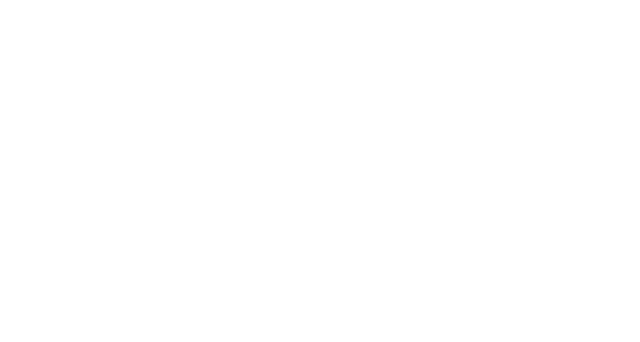
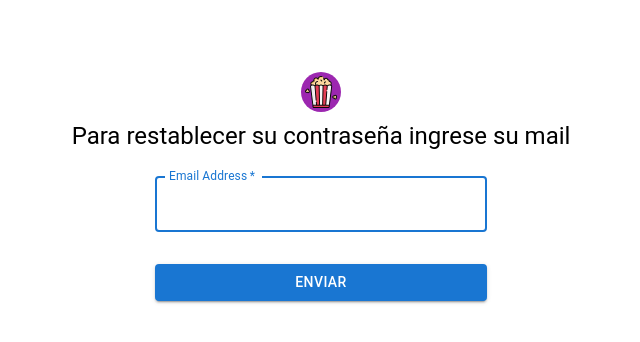
Before and after one commit to adrianRubado/movieReviews, a React (Vite) app: page /forgot-password in a window 1280 px wide. Before the commit this address had no page. Shown: the top 342 px of the page, without its empty margins (319-959 px from the left). Built offline with nearby package versions, Linux system fonts and the light colour scheme; what react-auth-kit would draw is missing.

Commit message:
creacion del componente ForgotPW y CheckMail

```diff
--- a/package.json
+++ b/package.json
@@ -23,7 +23,8 @@
     "react-dom": "^18.2.0",
     "react-hook-form": "^7.44.2",
     "react-material-ui-carousel": "^3.4.2",
-    "react-router-dom": "^6.11.2"
+    "react-router-dom": "^6.11.2",
+    "sweetalert": "^2.1.2"
   },
   "devDependencies": {
     "@types/react": "^18.0.37",
--- a/src/App.jsx
+++ b/src/App.jsx
@@ -3,7 +3,10 @@
 import SignUp from "./pages/SignUP";
 import { RequireAuth } from "react-auth-kit";
 import Logged from "./pages/Logged";
-
+import ForgotPw from "./pages/ForgotPw";
+import CheckMail from "./pages/CheckMail";
+/* import ForgotPW from "./pages/ForgotPw";
+ */
 function App() {
   return (
     <>
@@ -22,6 +25,9 @@
         />
         <Route path="/sign-in" element={<SignInSide />} />
         <Route path="/sign-up" element={<SignUp />} />
+        <Route path="/forgot-password" element={<ForgotPw />} />
+        <Route path="/forgot-password/check-mail" element={<CheckMail />} />
+        {/* <Route path="/forgot-password" element={<ForgotPw />} /> */}
       </Routes>
     </>
   );
--- /dev/null
+++ b/src/pages/CheckMail.jsx
@@ -0,0 +1,19 @@
+import React from "react";
+import { useEffect } from "react";
+import swal from "sweetalert";
+
+const CheckMail = () => {
+  useEffect(() => {
+    swal({
+      title: "Revisa tu correo",
+      text: "Te enviamos un mail a tu casilla de correos para restablecer tu contraseña",
+      icon: "info",
+      buttons: false,
+      timer: 3000,
+    });
+  }, []);
+
+  return <div></div>;
+};
+
+export default CheckMail;
--- /dev/null
+++ b/src/pages/ForgotPw.jsx
@@ -0,0 +1,88 @@
+import React from "react";
+
+import TextField from "@mui/material/TextField";
+import Button from "@mui/material/Button";
+import Typography from "@mui/material/Typography";
+import Box from "@mui/material/Box";
+import Avatar from "@mui/material/Avatar";
+import popcorn from "../assets/popcorn.png";
+import { useForm } from "react-hook-form";
+import { useNavigate } from "react-router-dom";
+
+function ForgotPw() {
+  const {
+    register,
+    handleSubmit,
+    formState: { errors },
+  } = useForm();
+
+  const navigate = useNavigate();
+
+  const onSubmit = async (data) => {
+    try {
+      console.log(data);
+      navigate("/forgot-password/check-mail");
+      // const resp = await axios.post("http://localhost:3000/api/reset-password", data);
+      /*  if (resp.status == 200) {
+        navigate("");
+      } */
+    } catch (error) {
+      console.log(error.message);
+    }
+  };
+
+  return (
+    <Box
+      sx={{
+        my: 8,
+        mx: 4,
+        display: "flex",
+        flexDirection: "column",
+        alignItems: "center",
+      }}
+    >
+      <Avatar sx={{ m: 1, bgcolor: "secondary.main" }}>
+        <img src={popcorn} />
+      </Avatar>
+      <Typography component="h1" variant="h5">
+        Para restablecer su contraseña ingrese su mail
+      </Typography>
+      <Box
+        component="form"
+        noValidate
+        onSubmit={handleSubmit(onSubmit)}
+        sx={{ mt: 1 }}
+      >
+        <TextField
+          margin="normal"
+          required
+          fullWidth
+          id="email"
+          label="Email Address"
+          name="email"
+          autoComplete="email"
+          autoFocus
+          {...register("email", {
+            required: "Required",
+            pattern: {
+              value: /\S+@\S+\.\S+/,
+              message: "Invalid email address",
+            },
+          })}
+          error={!!errors?.email}
+          helperText={errors?.email ? errors.email.message : null}
+        />
+        <Button
+          type="submit"
+          fullWidth
+          variant="contained"
+          sx={{ mt: 3, mb: 2 }}
+        >
+          Enviar
+        </Button>
+      </Box>
+    </Box>
+  );
+}
+
+export default ForgotPw;
--- a/src/pages/SignIn.jsx
+++ b/src/pages/SignIn.jsx
@@ -180,7 +180,7 @@
               </Button>
               <Grid container>
                 <Grid item xs>
-                  <Link href="#" variant="body2">
+                  <Link href="/forgot-password" variant="body2">
                     Forgot password?
                   </Link>
                 </Grid>
```
Also changed, not shown: 1 other file (tests, documents, lock files or other folders).
